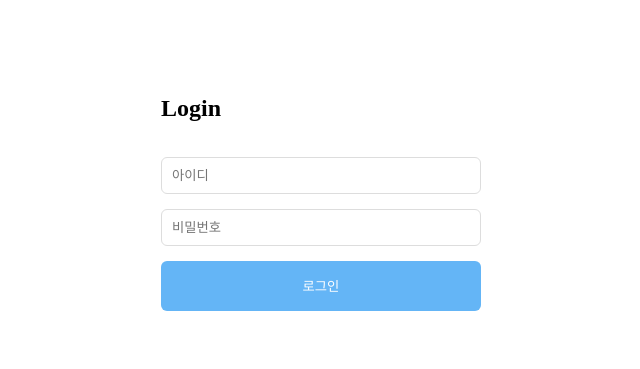
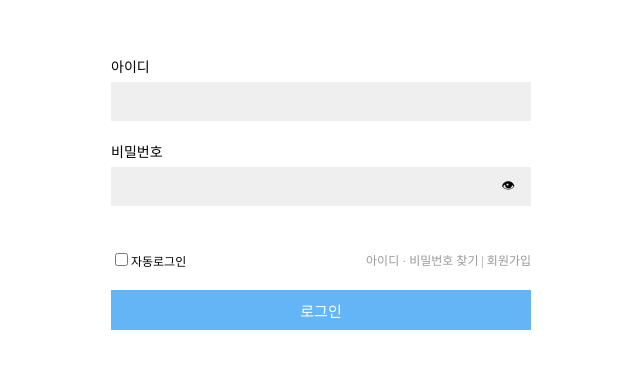
Before and after one commit to hjunie/react-study, a React (Vite) app: page /login in a window 1280 px wide. Shown: the part 207-576 px from the top of the page, without its empty margins (319-959 px from the left). Built offline with nearby package versions, Linux system fonts and the light colour scheme.

Commit message:
로그인 페이지 수정

```diff
--- a/public/css/style.css
+++ b/public/css/style.css
@@ -12,26 +12,94 @@ body {
 }
 
 .login-box {
-  width: 320px;
-  padding: 40px;
+  width: 420px;
   display: flex;
   flex-direction: column;
-  gap: 15px;
-}
-
-.login-box input {
-  padding: 10px;
-  border: 1px solid #ddd;
-  border-radius: 6px;
+  padding: 40px;
 }
 
 .login-btn {
   width: 100%;
-  height: 50px;
+  height: 40px;
   background: #64B5F6;
   color: #FFFFFF;
   padding: 10px;
   border: none;
-  border-radius: 6px;
+  border-radius: 0px;
+  cursor: pointer;
+  font-size: 15px;
+}
+
+.login-box h2 {
+  display: none;
+}
+
+.input-group {
+  margin-bottom: 20px;
+}
+
+.input-group label {
+  display: block;
+  font-size: 14px;
+  margin-bottom: 6px;
+  color: #000000;
+}
+
+.input-group input {
+  width: 100%;
+  padding: 12px;
+  border: 0px;
+  border-radius: 0px;
+  background-color: #EFEFEF;
+  box-sizing: border-box;
+}
+
+.login-options {
+  display: flex;
+  justify-content: space-between;
+  align-items: center;
+  margin: 4px 0 20px 0;
+  color: #999999;
+  width: 100%;
+  margin-top: 4px;
+  margin-bottom: 20px;
+  font-size: 12px;
+}
+
+.login-options label {
+  color: #000000;
+}
+
+.links {
+  cursor: pointer;
+  margin-left: auto;
+  font-size: 12px;
+}
+
+.password-box {
+  position: relative;
+  width: 100%;
+}
+
+.password-box input {
+  width: 100%;
+  padding-right: 40px;
+}
+
+.password-box button {
+  position: absolute;
+  right: 10px;
+  top: 50%;
+  transform: translateY(-50%);
+  border: none;
+  background: transparent;
   cursor: pointer;
 }
+
+.auto-login {
+  display: flex;
+  align-items: center;
+  gap: 6px;
+  cursor: pointer;
+  font-size: 14px;
+}
--- a/src/pages/login.jsx
+++ b/src/pages/login.jsx
@@ -3,10 +3,13 @@ import { useState} from "react";
 function Login() {
     const [id, setid] = useState("");
     const [pw, setpw] = useState("");
+    const [autoLogin, setAutoLogin] = useState(false);
+    const [showPassword, setShowPassword] = useState(false);
 
     const handleLogin = () => {
         console.log("아이디:", id);
         console.log("비밀번호:", pw);
+        console.log("자동로그인:", autoLogin);
     };
 
     return (
@@ -14,9 +17,36 @@ function Login() {
            <div className="login-container">
                <div className="login-box">
                    <h2>Login</h2>
+                   <div className="input-group">
+                      <label>아이디</label>
+                      <input type="text" />
+                   </div>
 
-                <input type="text" placeholder="아이디"/>
-                <input type="password" placeholder="비밀번호" />
+                   <div className="input-group">
+                      <div className="input-group">
+                         <label>비밀번호</label>
+
+                          <div className="password-box">
+                             <input type="password" />
+                              <button type="button">👁</button>
+                          </div>
+                      </div>
+                   </div>
+
+                   <div className="login-options">
+                      <label>
+                        <input
+                          type="checkbox"
+                          checked={autoLogin}
+                          onChange={(e) => setAutoLogin(e.target.checked)}
+                        />
+                          자동로그인
+                      </label>
+
+                      <div className="links">
+                         아이디 · 비밀번호 찾기 | 회원가입
+                      </div>
+                   </div>
 
                    <button className="login-btn">로그인</button>
                 </div>
```
Lines whose indentation alone changed are shown as unchanged.
